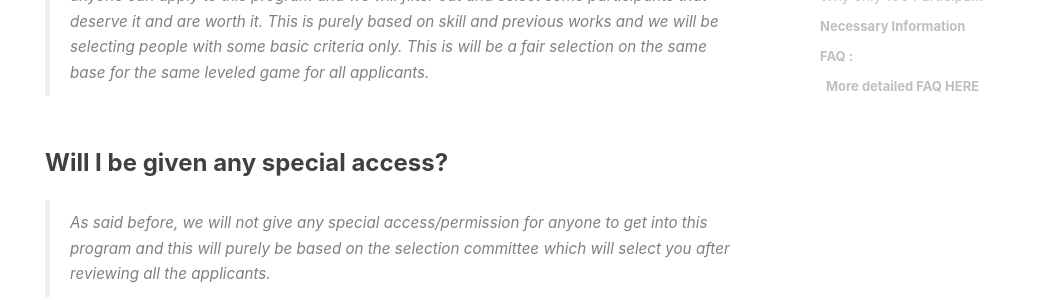
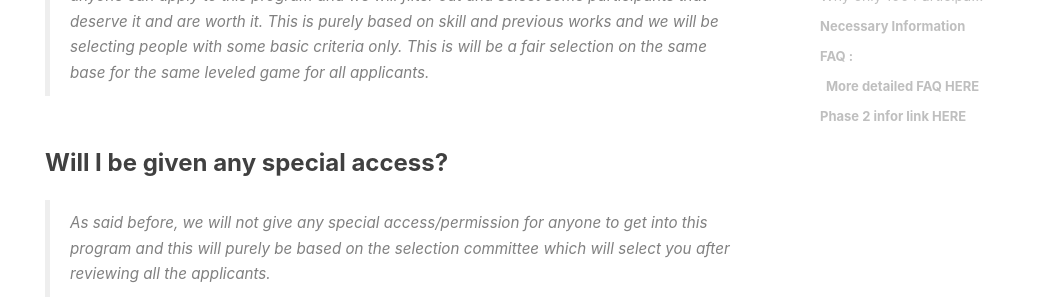
Before and after one commit to dsc-srmrmp/dsc-srmrmp.github.io, a Jekyll site: the page built from _posts/2022-11-04-Google Cloud Career Pracatitioner.md, in a window 1280 px wide and 900 px high, scrolled down 710 px. Shown: the part 272-572 px from the top of the window, without its empty margins (220-1280 px from the left). Built offline with Jekyll 4.4.1, drawn with Linux system fonts in a browser that asks for light colours; nearby versions of some CDN libraries; comment, search, counter and statistics services are not loaded; some of the changed text lies outside the part shown.

Commit message:
Add phase 2 link in part 1

```diff
--- a/_posts/2022-11-04-Google Cloud Career Pracatitioner.md
+++ b/_posts/2022-11-04-Google Cloud Career Pracatitioner.md
@@ -66,3 +66,4 @@
 <br>
 
 ### More detailed FAQ [HERE](https://docs.google.com/document/u/0/d/14ZVxcHySQVzn5XVlYWvOtJlzPzk_f77fbOolds0XQi8/mobilebasic)
+# Phase 2 infor link [HERE](https://dsc-srmrmp.github.io/2022/11/10/Google-Cloud-Career-Pracatitioner-Phase-2/)
```
